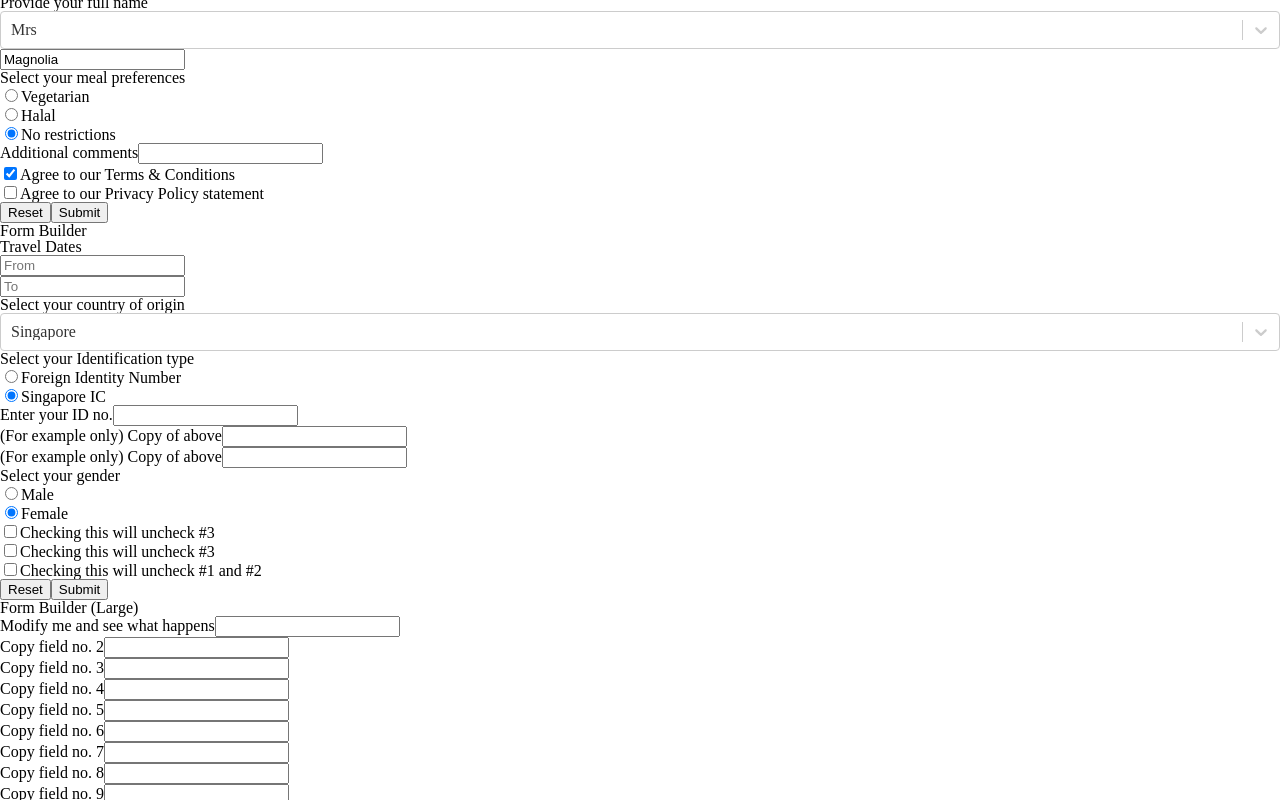
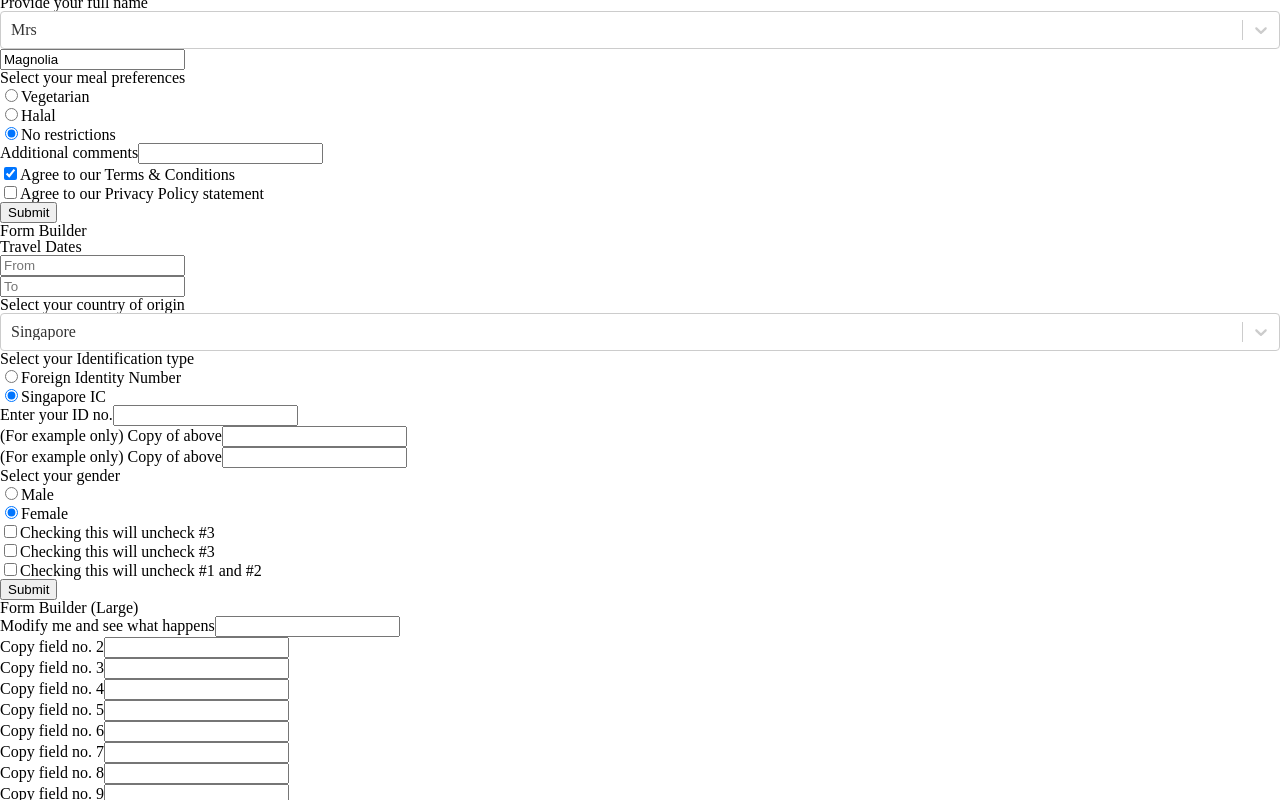
Before and after one commit to geekyme/demo-react-hooks, a Next.js app: page / in a window 1280 px wide. Shown: the part 390-1190 px from the top of the page. Built offline with nearby package versions, Linux system fonts and the light colour scheme.

Commit message:
Remove reset buttons

```diff
--- a/components/Demo/index.jsx
+++ b/components/Demo/index.jsx
@@ -134,7 +134,6 @@ export default function Demo() {
               label="Agree to our Privacy Policy statement"
               name="agree_privacy"
             />
-            <Button type="reset">Reset</Button>
             <Button btnType="primary" type="submit">
               Submit
             </Button>
--- a/components/FormBuilder/index.jsx
+++ b/components/FormBuilder/index.jsx
@@ -20,7 +20,6 @@ export default function FormBuilder(props) {
       data={props.initialState}
     >
       {ui}
-      <Button type="reset">Reset</Button>
       <Button btnType="primary" type="submit">
         Submit
       </Button>
```
